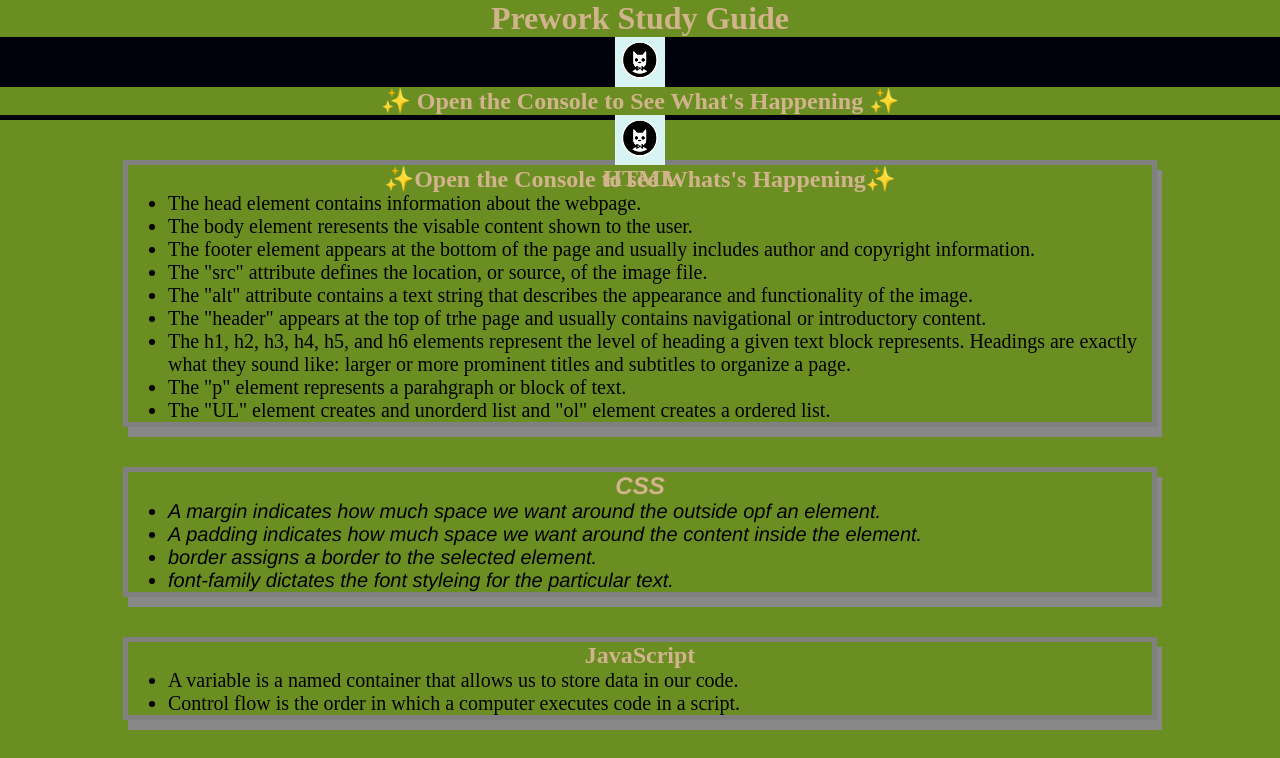
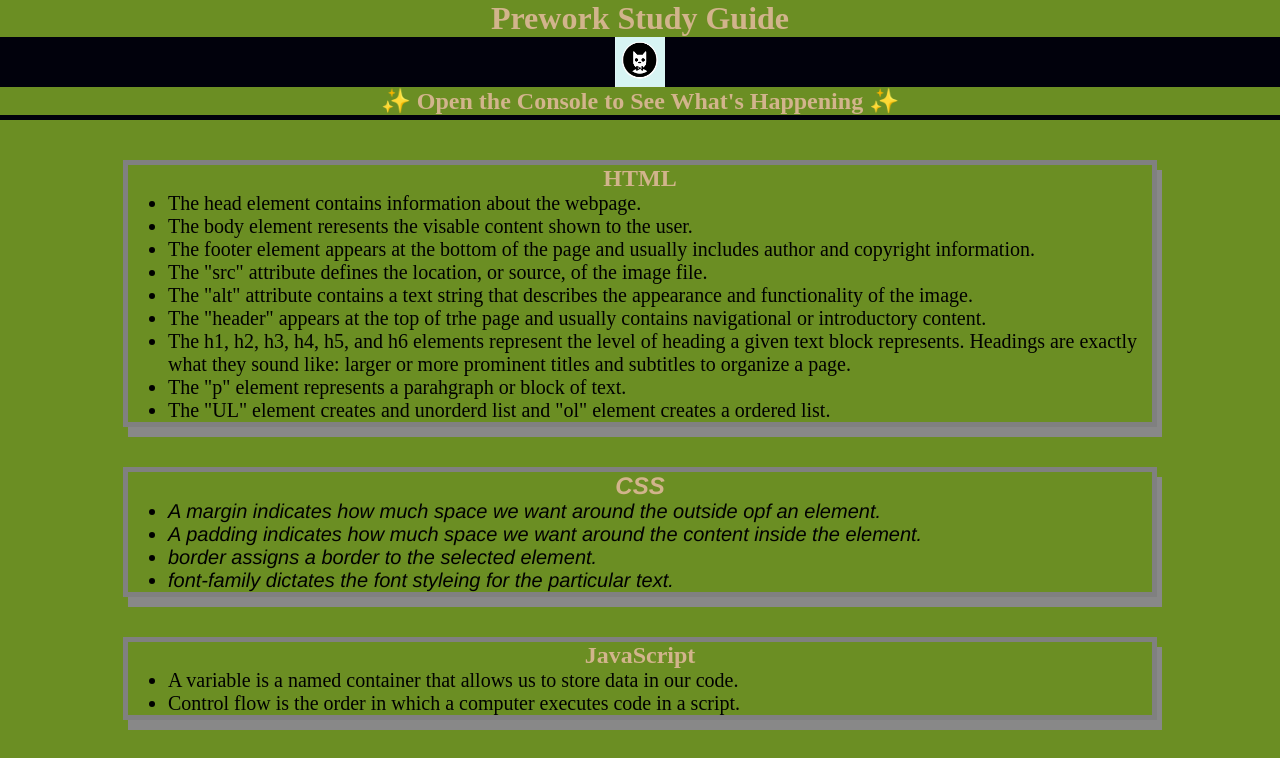
Before and after one commit to Ragnarok344/prework-study-guide, a plain HTML site: page index.html in a window 1280 px wide. Shown: the top 758 px of the page. Drawn offline with Linux system fonts and the light colour scheme.

Commit message:
Update index.html
updated

```diff
--- a/index.html
+++ b/index.html
@@ -15,13 +15,7 @@
 
       <img src="./assets/bowtie-cat.png" alt="Profile image of cat wearing a bow tie." />
       <h2>✨ Open the Console to See What's Happening ✨</h2>
-
-
-      <img src="./assets/bowtie-cat.png" alt="Profile image of cat wearing a bow tie." /> <!--link to assets for images-->
-
-      <h2>✨Open the Console to see Whats's Happening✨</h2>
-
-    </header>
+</header>
     <main>
       <section class="card" id="html-section">
       <h2>HTML</h2>
```
